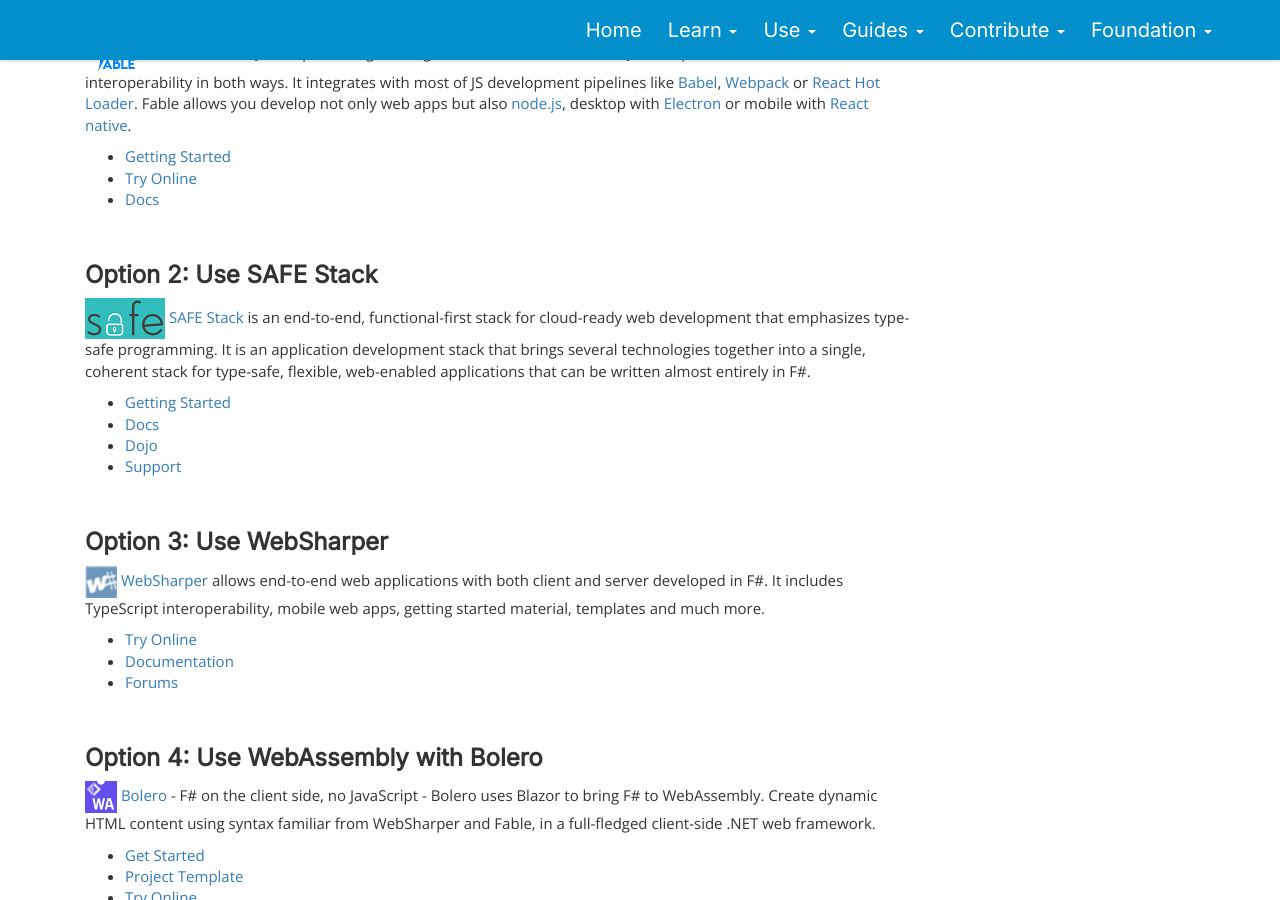
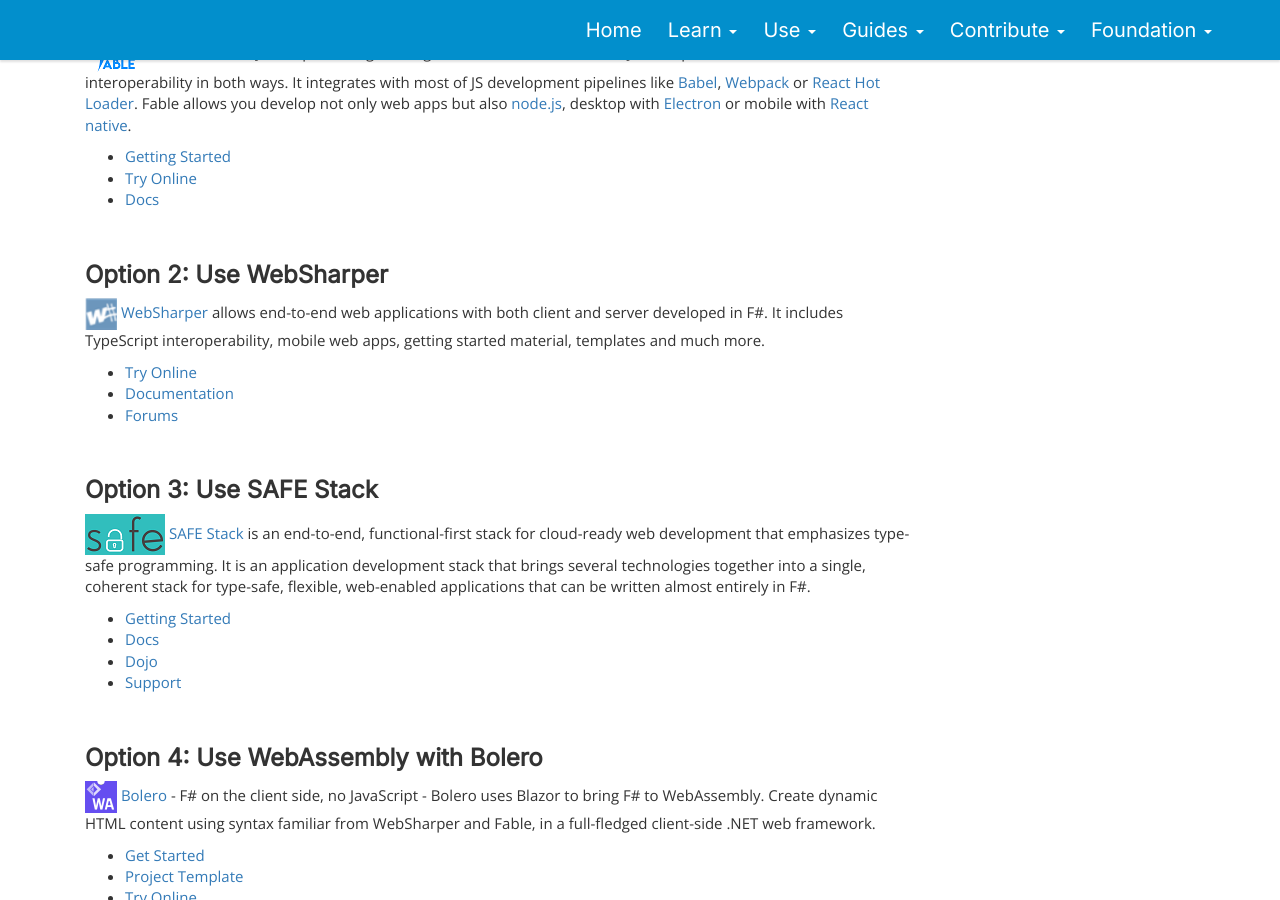
Before and after one commit to fsharp/fsharp.org, a Jekyll site: the page built from use/web-apps/index.md, in a window 1280 px wide and 900 px high, scrolled down 220 px. Built offline with Jekyll 4.4.1, drawn with Linux system fonts in a browser that asks for light colours; nearby versions of some CDN libraries; some of the changed lines change nothing that is shown.

Commit message:
simplification

```diff
--- a/use/web-apps/index.md
+++ b/use/web-apps/index.md
@@ -21,7 +21,18 @@
 
 <br />
 
-### Option 2: Use SAFE Stack
+### Option 2: Use WebSharper
+
+![logo](../../images/thumbs/WebSharper.png)&nbsp;[WebSharper](http://websharper.com/) allows end-to-end web applications with both client and server developed in F#.
+It includes TypeScript interoperability, mobile web apps, getting started material, templates and much more.
+
+* [Try Online](http://websharper.com/samples)
+* [Documentation](http://developers.websharper.com)
+* [Forums](http://forums.websharper.com)
+
+<br />
+
+### Option 3: Use SAFE Stack
 
 ![logo](../../images/thumbs/safestack.png)&nbsp;[SAFE Stack](https://safe-stack.github.io/) is an end-to-end, functional-first stack for cloud-ready web development that
 emphasizes type-safe programming. It is an application development stack that brings several technologies together into a single,
@@ -31,17 +42,6 @@
 * [Docs](https://safe-stack.github.io/docs/intro/)
 * [Dojo](https://github.com/CompositionalIT/SAFE-Dojo/)
 * [Support](https://safe-stack.github.io/docs/support/)
-
-<br />
-
-### Option 3: Use WebSharper
-
-![logo](../../images/thumbs/WebSharper.png)&nbsp;[WebSharper](http://websharper.com/) allows end-to-end web applications with both client and server developed in F#.
-It includes TypeScript interoperability, mobile web apps, getting started material, templates and much more.
-
-* [Try Online](http://websharper.com/samples)
-* [Documentation](http://developers.websharper.com)
-* [Forums](http://forums.websharper.com)
 
 <br />
 
```
